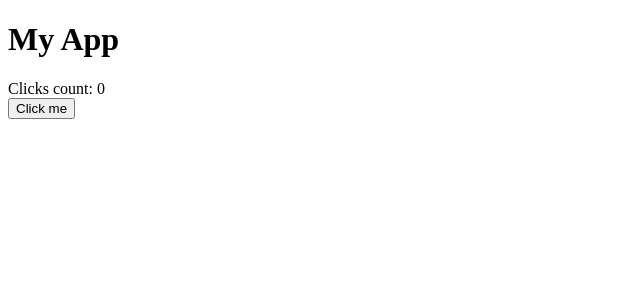
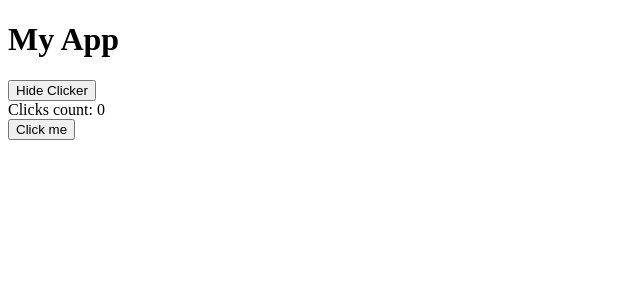
Before and after one commit to MicheleBertoia2/three.js-journey-42-first-react-app, a React (Vite) app: page / in a window 1280 px wide. Shown: the top 300 px of the page, without its empty margins (0-640 px from the left). Built offline with nearby package versions, Linux system fonts and the light colour scheme.

Commit message:
[more reacting data]

```diff
--- a/src/App.jsx
+++ b/src/App.jsx
@@ -1,12 +1,24 @@
+import { useState } from "react";
 import Clicker from "./components/Clicker";
 
 export default function App()
 {
+  const [hasClicker, setHasClicker] = useState(true)
 
-  console.log('js is still working');
+  const toggleClickerClick = () =>
+  {
+    setHasClicker(!hasClicker)
+  }
+
+  useState(() =>
+  {
+
+  }, [])
 
   return <>
     <h1>My App</h1>
-    <Clicker></Clicker>
+    <button onClick={toggleClickerClick}>{ hasClicker ? 'Hide' : 'Show' } Clicker</button>
+    { hasClicker ? <Clicker/> : null }
+    {/** trick { hasClicker && <Clicker /> } */}
   </>
 }
--- a/src/components/Clicker.jsx
+++ b/src/components/Clicker.jsx
@@ -1,4 +1,4 @@
-import {useState} from 'react'
+import {useEffect, useState} from 'react'
 
 export default function Clicker()
 {
@@ -7,7 +7,17 @@ export default function Clicker()
   // const count = countState[0]
   // const setCount = countState[1]
 
-  const [count, setCount] = useState(0)
+  const [count, setCount] = useState(parseInt(localStorage.getItem('count') ?? 0))
+
+  useEffect(() =>
+  {
+
+  }, [])
+
+  useEffect(() =>
+  {
+    localStorage.setItem('count', count);
+  }, [count])
 
   const buttonClick = () =>
   {
```
